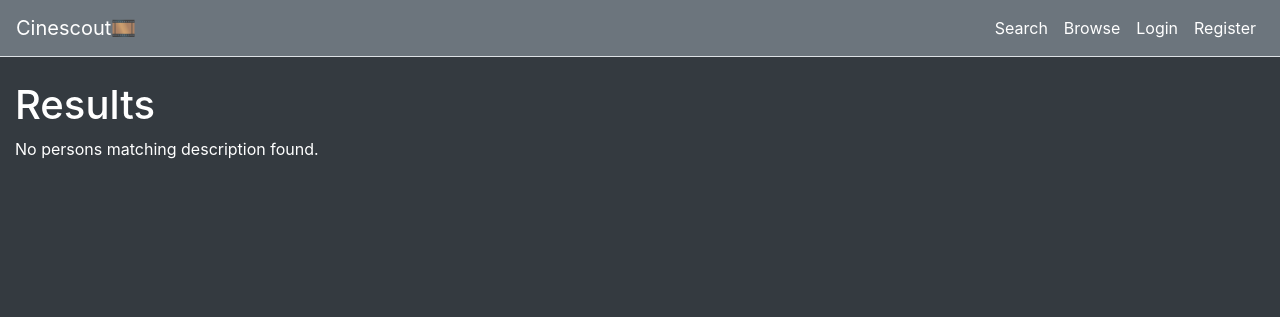
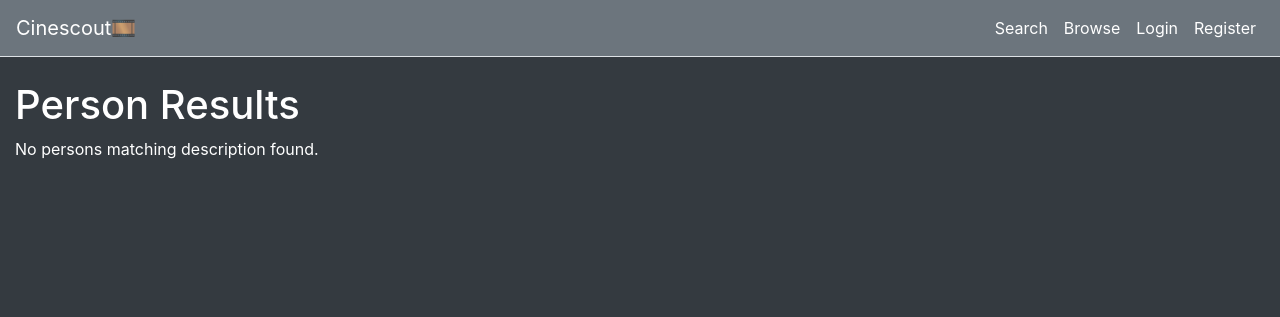
Before and after one commit to dunnesquared/cinescout, a Flask app: template cinescout/templates/persons.html in a window 1280 px wide. Shown: the top 317 px of the page. Run offline with Flask 2, Linux system fonts and the light colour scheme; the template is opened without the code that fills it, so the values that code supplies are empty; some libraries are stand-ins or nearby versions.

Commit message:
Improve spacing between page title and content

```diff
--- a/cinescout/templates/filmography.html
+++ b/cinescout/templates/filmography.html
@@ -2,6 +2,7 @@
 
 {% block body %}
   <h1>Filmography: {{ name }}</h1>
+  <br>
 
   {% if no_films %}
     There are no films for this person.
@@ -39,7 +40,7 @@
     <p> There are no cast entries for this person. </p>
   {% endif %}
 
-
+  <br>
 
     <h2> Crew </h2>
 
--- a/cinescout/templates/list.html
+++ b/cinescout/templates/list.html
@@ -6,6 +6,7 @@
 
 {% block body %}
   <h1>{{ current_user.username }}'s List</h1>
+  <br>
 
   {% if films %}
     <table class="table table-hover table-dark">
--- a/cinescout/templates/login.html
+++ b/cinescout/templates/login.html
@@ -3,6 +3,7 @@
 {% block body %}
 
   <h1>Sign In</h1>
+  <br>
    <form action="" method="post" novalidate>
       {# Add token to prevent CRSF attacks #}
        {{ form.hidden_tag() }}
--- a/cinescout/templates/movie.html
+++ b/cinescout/templates/movie.html
@@ -6,6 +6,7 @@
 
 {% block body %}
   <h1><i>{{ movie.title }}</i></h1>
+  <br>
 
   <div>
     {% if movie.poster_full_url %}
--- a/cinescout/templates/persons.html
+++ b/cinescout/templates/persons.html
@@ -1,7 +1,7 @@
 {% extends "base.html" %}
 
 {% block body %}
-  <h1>Results</h1>
+  <h1>Person Results</h1>
 
   {% if persons %}
     <ul>
--- a/cinescout/templates/register.html
+++ b/cinescout/templates/register.html
@@ -3,6 +3,7 @@
 {% block body %}
 
   <h1>Register</h1>
+  <br>
    <form action="" method="post">
       {# Add token to prevent CRSF attacks #}
        {{ form.hidden_tag() }}
--- a/cinescout/templates/results.html
+++ b/cinescout/templates/results.html
@@ -1,7 +1,8 @@
 {% extends "base.html" %}
 
 {% block body %}
-  <h1>Results</h1>
+  <h1>Movie Results</h1>
+  <br>
 
 
   {% if movies is not none %}
--- a/cinescout/templates/search.html
+++ b/cinescout/templates/search.html
@@ -2,6 +2,7 @@
 
 {% block body %}
 <h1>Find a movie</h1>
+<br>
 
 <section>
   <h2> By title </h2>
```
